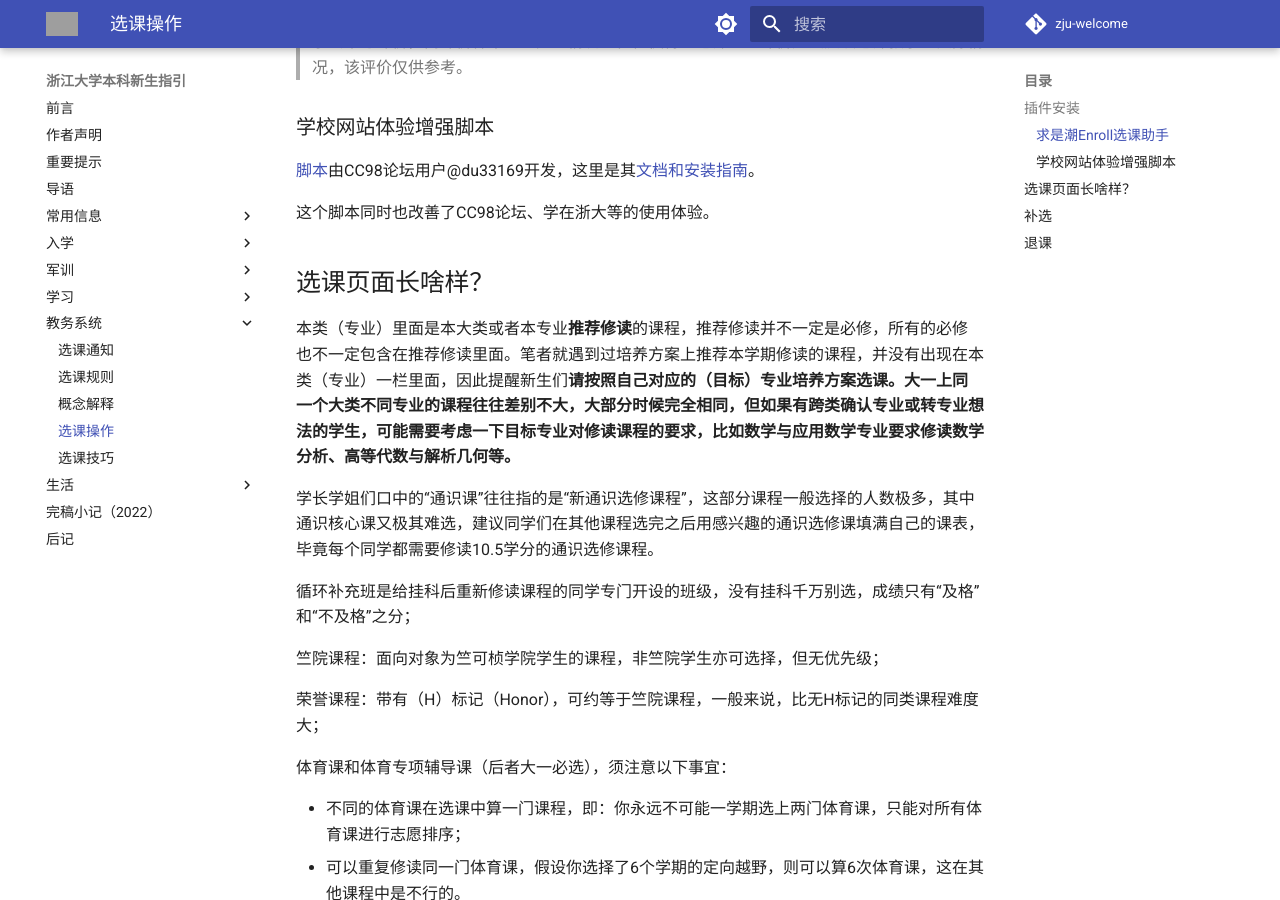
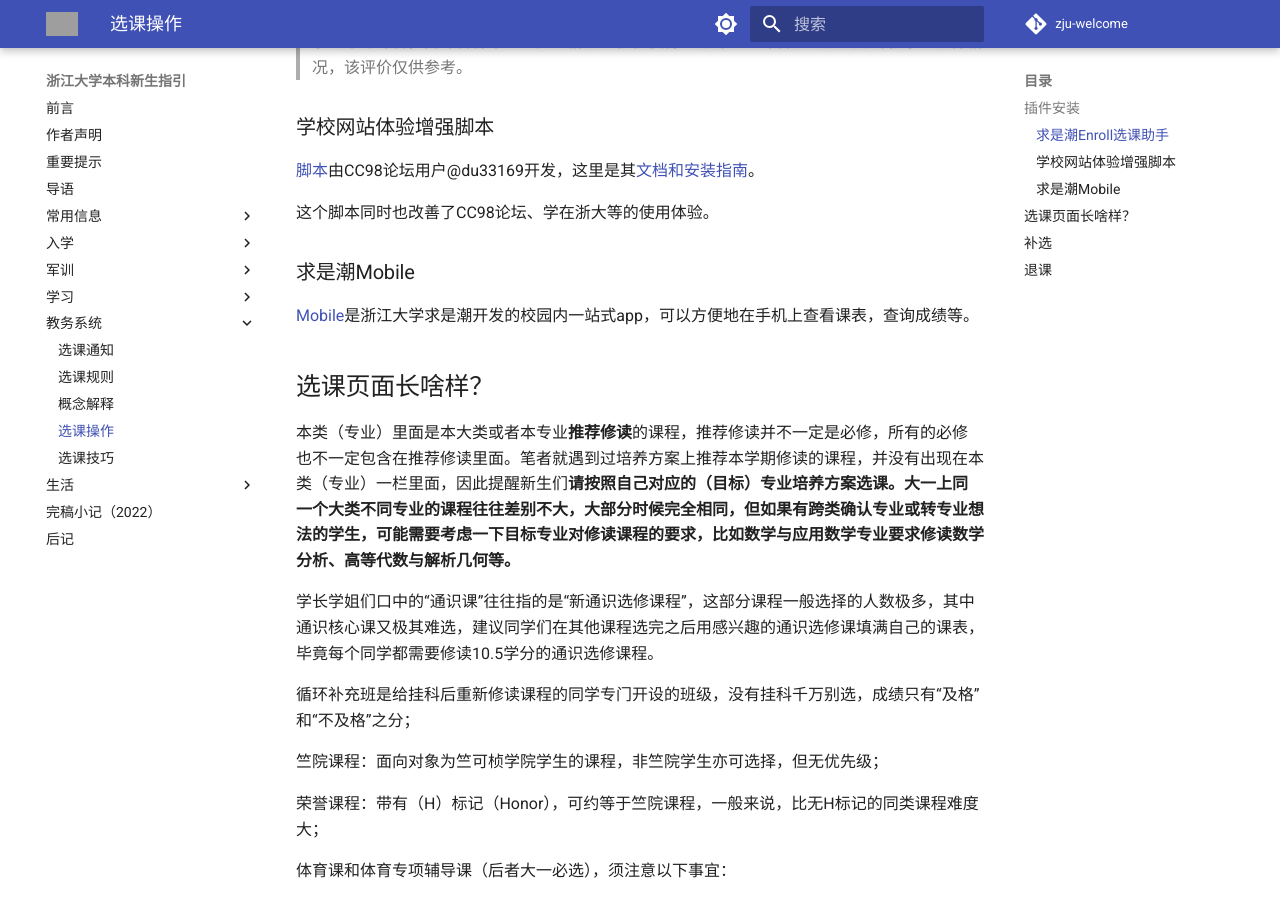
Before and after one commit to mini-full/zju-welcome, an MkDocs documentation site: the page built from docs/course_sys/operation.md, in a window 1280 px wide and 900 px high, scrolled down 598 px. Built offline with MkDocs 1.6.1 and Material for MkDocs 9.7.7, drawn with Linux system fonts in a browser that asks for light colours; comment, search, counter and statistics services are not loaded; grey boxes are pictures that could not be loaded.

Commit message:
add qsc mobile

```diff
--- a/docs/course_sys/operation.md
+++ b/docs/course_sys/operation.md
@@ -21,6 +21,10 @@
 [脚本](https://www.cc98.org/topic/5439617)由CC98论坛用户@du33169开发，这里是其[文档和安装指南](http://zjuwebx.pages.zjusct.io/#/)。
 
 这个脚本同时也改善了CC98论坛、学在浙大等的使用体验。
+
+### 求是潮Mobile
+
+[Mobile](https://www.qsc.zju.edu.cn/mobile)是浙江大学求是潮开发的校园内一站式app，可以方便地在手机上查看课表，查询成绩等。
 
 ## 选课页面长啥样？
 
```
